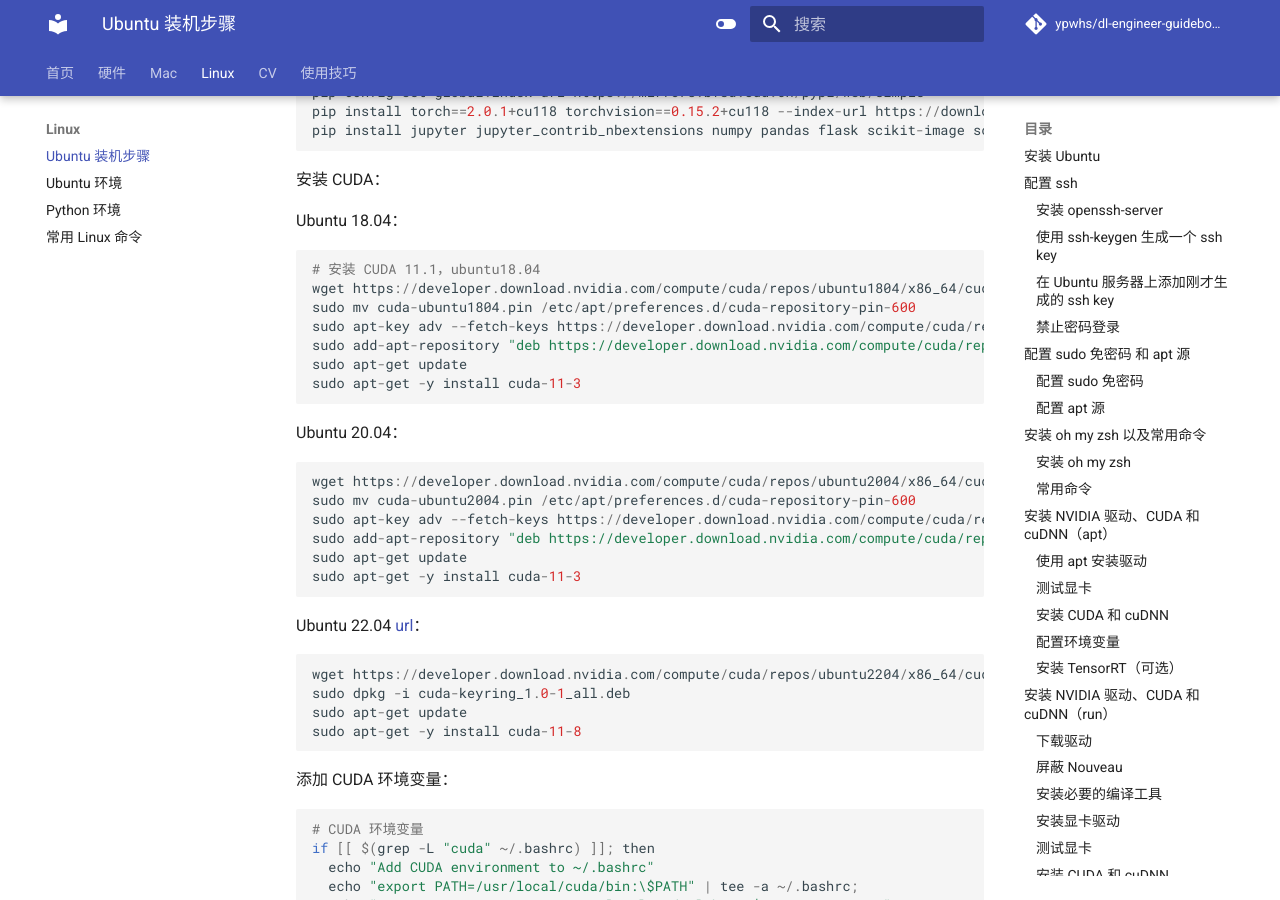
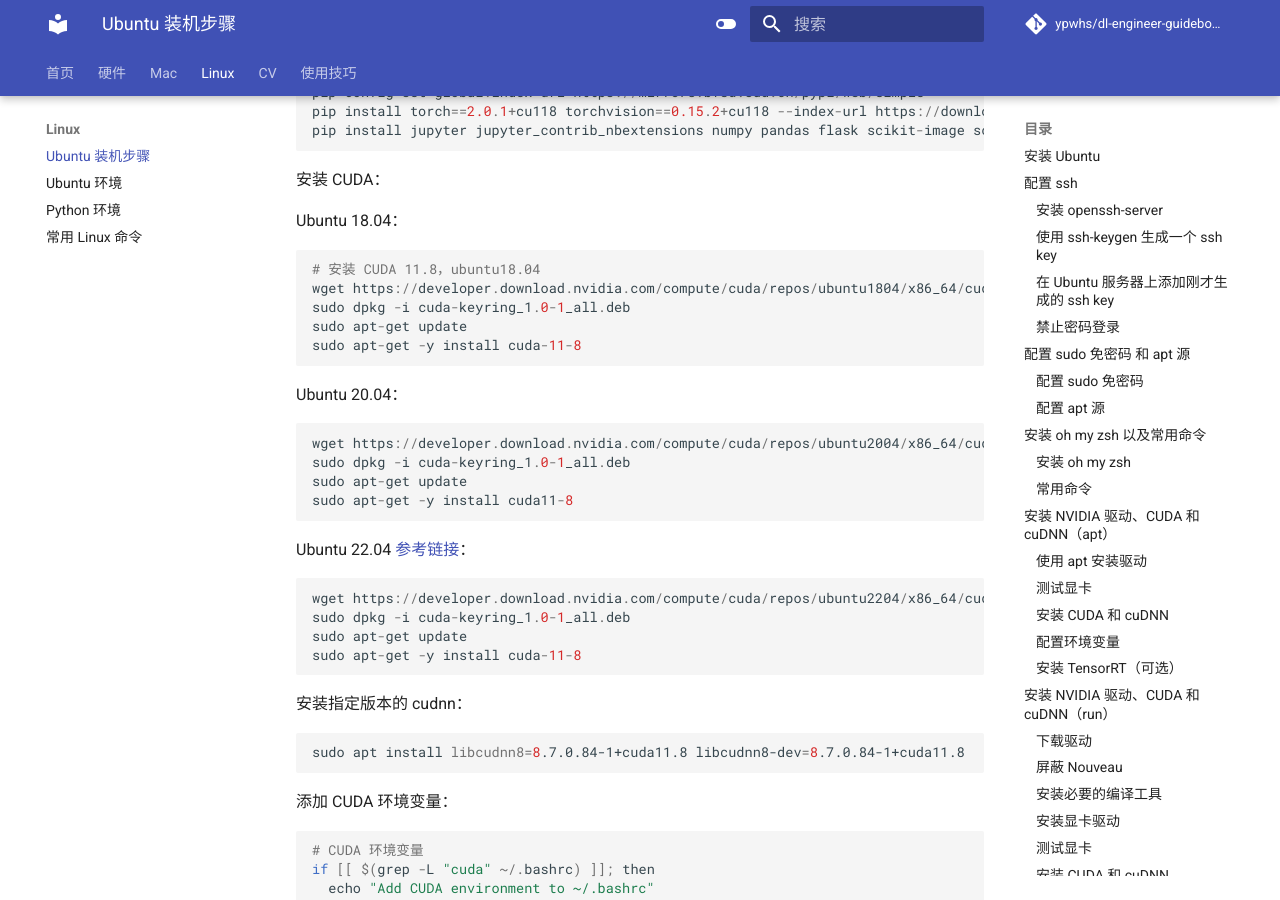
Before and after one commit to ypwhs/dl-engineer-guidebook, an MkDocs documentation site: the page built from docs/ubuntu-install-guide.md, in a window 1280 px wide and 900 px high, scrolled down 954 px. Built offline with MkDocs 1.6.1 and Material for MkDocs 9.7.7, drawn with Linux system fonts in a browser that asks for light colours; comment, search, counter and statistics services are not loaded.

Commit message:
Update ubuntu-install-guide.md

````diff
--- a/docs/ubuntu-install-guide.md
+++ b/docs/ubuntu-install-guide.md
@@ -53,33 +53,35 @@
 Ubuntu 18.04：
 
 ```
-# 安装 CUDA 11.1，ubuntu18.04
-wget https://developer.download.nvidia.com/compute/cuda/repos/ubuntu1804/x86_64/cuda-ubuntu1804.pin -O cuda-ubuntu1804.pin
-sudo mv cuda-ubuntu1804.pin /etc/apt/preferences.d/cuda-repository-pin-600
-sudo apt-key adv --fetch-keys https://developer.download.nvidia.com/compute/cuda/repos/ubuntu1804/x86_64/7fa2af80.pub
-sudo add-apt-repository "deb https://developer.download.nvidia.com/compute/cuda/repos/ubuntu1804/x86_64/ /"
+# 安装 CUDA 11.8，ubuntu18.04
+wget https://developer.download.nvidia.com/compute/cuda/repos/ubuntu1804/x86_64/cuda-keyring_1.0-1_all.deb
+sudo dpkg -i cuda-keyring_1.0-1_all.deb
 sudo apt-get update
-sudo apt-get -y install cuda-11-3
+sudo apt-get -y install cuda-11-8
 ```
 
 Ubuntu 20.04：
 
 ```
-wget https://developer.download.nvidia.com/compute/cuda/repos/ubuntu2004/x86_64/cuda-ubuntu2004.pin
-sudo mv cuda-ubuntu2004.pin /etc/apt/preferences.d/cuda-repository-pin-600
-sudo apt-key adv --fetch-keys https://developer.download.nvidia.com/compute/cuda/repos/ubuntu2004/x86_64/7fa2af80.pub
-sudo add-apt-repository "deb https://developer.download.nvidia.com/compute/cuda/repos/ubuntu2004/x86_64/ /"
+wget https://developer.download.nvidia.com/compute/cuda/repos/ubuntu2004/x86_64/cuda-keyring_1.0-1_all.deb
+sudo dpkg -i cuda-keyring_1.0-1_all.deb
 sudo apt-get update
-sudo apt-get -y install cuda-11-3
+sudo apt-get -y install cuda11-8
 ```
 
-Ubuntu 22.04 [url](https://developer.nvidia.com/cuda-11-8-0-download-archive?target_os=Linux&target_arch=x86_64&Distribution=Ubuntu&target_version=22.04&target_type=deb_network)：
+Ubuntu 22.04 [参考链接](https://developer.nvidia.com/cuda-11-8-0-download-archive?target_os=Linux&target_arch=x86_64&Distribution=Ubuntu&target_version=22.04&target_type=deb_network)：
 
 ```
 wget https://developer.download.nvidia.com/compute/cuda/repos/ubuntu2204/x86_64/cuda-keyring_1.0-1_all.deb
 sudo dpkg -i cuda-keyring_1.0-1_all.deb
 sudo apt-get update
 sudo apt-get -y install cuda-11-8
+```
+
+安装指定版本的 cudnn：
+
+```sh
+sudo apt install libcudnn8=8.7.0.84-1+cuda11.8 libcudnn8-dev=8.7.0.84-1+cuda11.8
 ```
 
 添加 CUDA 环境变量：
````
